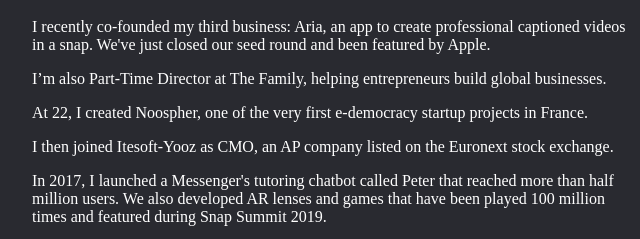
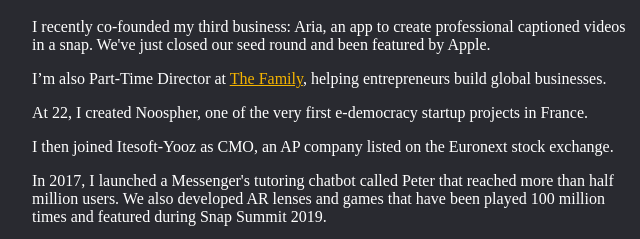
Before and after one commit to jswallez/jswallez.com, a plain HTML site: page index.html in a window 1280 px wide. Shown: the part 560-799 px from the top of the page, 308-948 px from the left. Drawn offline with Linux system fonts and the light colour scheme.

Commit message:
Add files via upload

```diff
--- a/index.html
+++ b/index.html
@@ -21,7 +21,7 @@
 		<p class="about">About me</p>
 		<p>I recently co-founded my third business: Aria, an app to create professional captioned videos in a snap. We've just closed our seed round and been featured by Apple.</p>
 
-		<p>I’m also Part-Time Director at The Family, helping entrepreneurs build global businesses.</p>
+		<p>I’m also Part-Time Director at <a href="https://twitter.com/jswallez">The Family</a>, helping entrepreneurs build global businesses.</p>
 
 		<p>At 22, I created Noospher, one of the very first e-democracy startup projects in France.</p>
 
```
